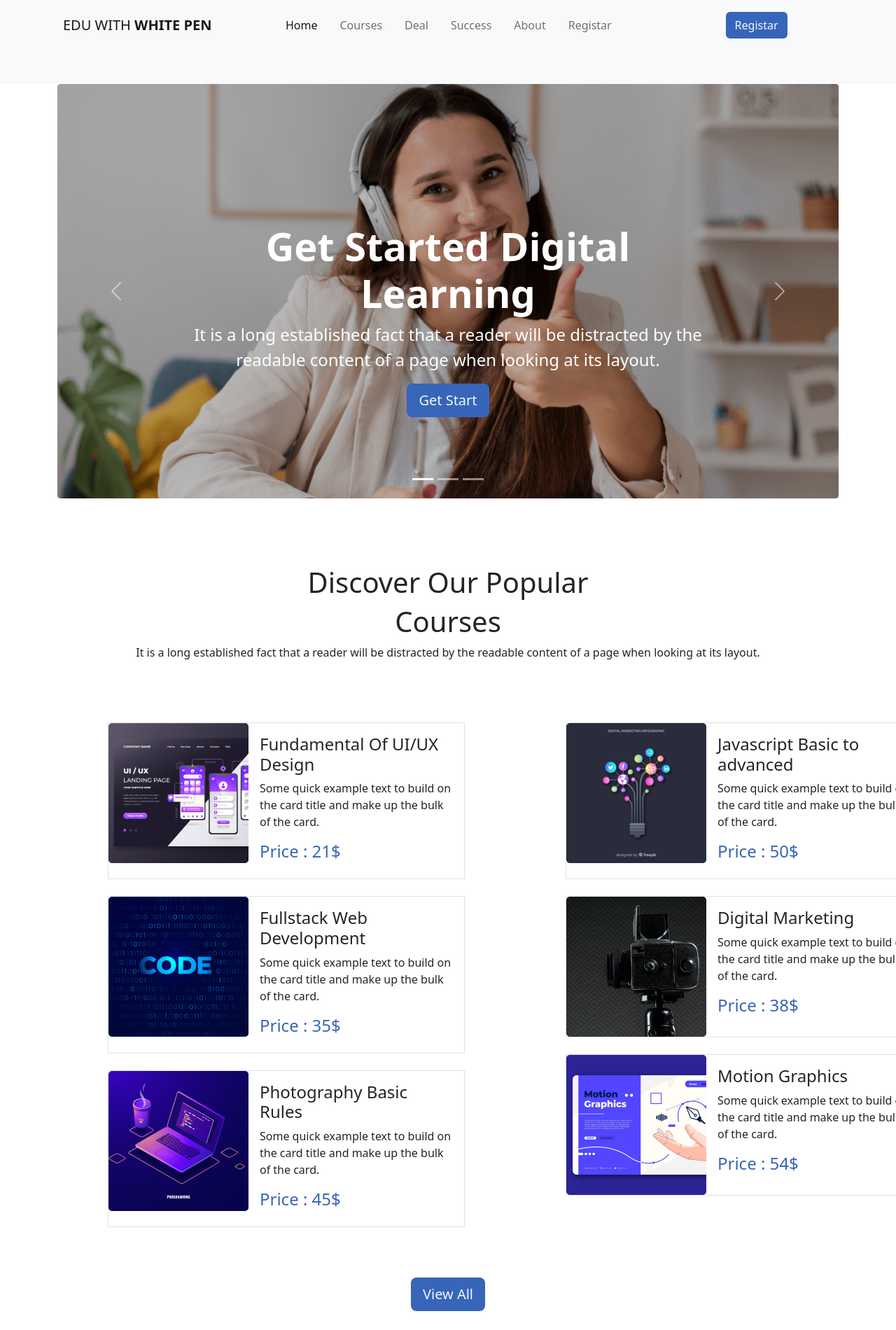
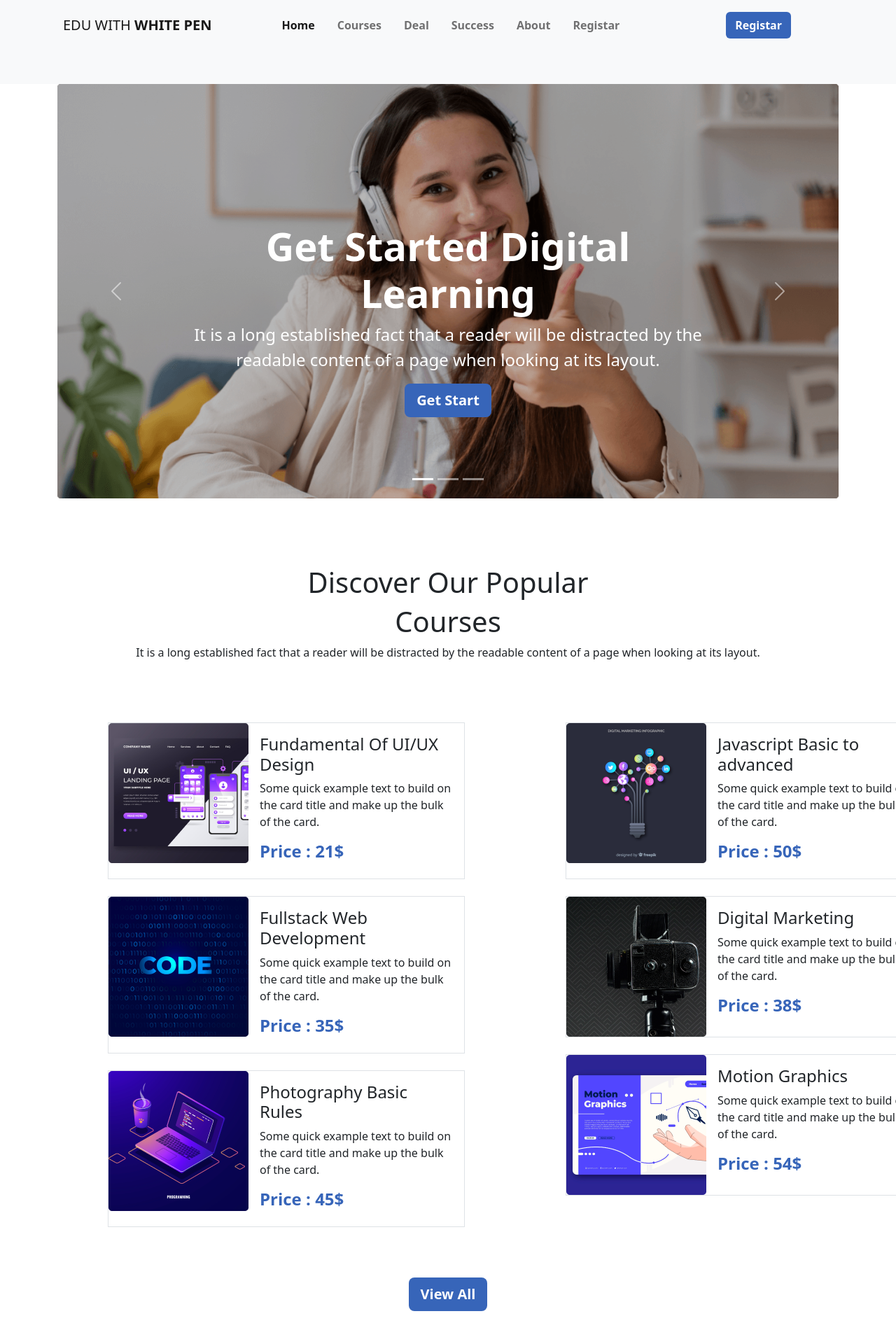
Before and after one commit to emon097/assaignment-3-white-pen-edu, a plain HTML site: page index.html in a window 1280 px wide. Shown: the top 1900 px of the page at 70% size. Drawn offline with nearby package versions, Linux system fonts and the light colour scheme.

Commit message:
button-bold

```diff
--- a/index.html
+++ b/index.html
@@ -42,29 +42,29 @@
             <ul class="navbar-nav me-auto mb-2 mb-lg-0">
               <li class="nav-item">
                 <a class="nav-link active m-2" aria-current="page" href="#"
-                  >Home</a
+                  > <b>Home</b> </a
                 >
               </li>
               <li class="nav-item">
-                <a class="nav-link m-2" href="#">Courses</a>
+                <a class="nav-link m-2" href="#"> <b>Courses</b> </a>
               </li>
               <li class="nav-item">
-                <a class="nav-link m-2" href="#">Deal</a>
+                <a class="nav-link m-2" href="#"> <b>Deal</b> </a>
               </li>
               <li class="nav-item">
-                <a class="nav-link m-2" href="#">Success</a>
+                <a class="nav-link m-2" href="#"> <b>Success</b> </a>
               </li>
               <li class="nav-item">
-                <a class="nav-link m-2" href="#">About</a>
+                <a class="nav-link m-2" href="#"> <b>About</b> </a>
               </li>
               <li class="nav-item">
-                <a class="nav-link m-2" href="#">Registar</a>
+                <a class="nav-link m-2" href="#"> <b>Registar</b> </a>
               </li>
             </ul>
           </div>
 
           <button class="btn  color bg-color text-color " type="submit">
-            Registar
+            <b>Registar</b>
           </button>
         </div>
       </div>
@@ -85,7 +85,7 @@
             <div class="carousel-caption ">
               <h5 class=" size fw-bold"  >Get Started Digital Learning</h5>
               <p class="p-size">It is a long established fact that a reader will be distracted by the readable content of a page when looking at its layout.</p>
-              <button type="button" class="btn text-color bg-color bot btn-lg">Get Start</button>
+              <button type="button" class="btn text-color bg-color bot btn-lg"><b>Get Start</b></button>
 
             </div>
           </div>
@@ -94,7 +94,7 @@
             <div class="carousel-caption ">
               <h5 class=" size fw-bold " >Get Started Digital Learning</h5>
               <p class="p-size ">It is a long established fact that a reader will be distracted by the readable content of a page when looking at its layout. </p>
-              <button type="button" class="btn bot text-color bg-color  btn-lg">Enrol Now!</button>
+              <button type="button" class="btn bot text-color bg-color  btn-lg"><b>Enrol Now!</b></button>
 
             </div>
           </div>
@@ -103,7 +103,7 @@
             <div class="carousel-caption tp ">
               <h5 class=" size fw-bold md-fs-5 ">Get Started Digital Learning</h5>
               <p class="p-size fs-md-5 " >It is a long established fact that a reader will be distracted by the readable content of a page when looking at its layout.</p>
-              <button type="button" class="btn bot text-color bg-color  ">Enroll Now Get 20% Discount</button>
+              <button type="button" class="btn bot text-color bg-color  "> <b>Enroll Now Get 20% Discount!</b> </button>
 
             </div>
 
@@ -147,7 +147,7 @@
                   Some quick example text to build on the card title and make up
                   the bulk of the card.
                 </p>
-                <h4 class="color">Price : 21$</h4>
+                <h4 class="color"><b>Price : 21$</b></h4>
               </div>
             </div>
             <div class="d-flex border m-4 justify-content-center">
@@ -160,7 +160,7 @@
                 <p>
                   Some quick example text to build on the card title and make up the bulk of the card.
                 </p>
-                <h4 class="color" >Price : 35$</h4>
+                <h4 class="color" ><b>Price : 35$</b></h4>
               </div>
             </div>
             <div class="d-flex border m-4 justify-content-center">
@@ -173,7 +173,7 @@
                 <p>
                   Some quick example text to build on the card title and make up the bulk of the card.
                 </p>
-                <h4 class="color">Price : 45$</h4>
+                <h4 class="color"><b>Price : 45$</b></h4>
               </div>
             </div>
           </div>
@@ -188,7 +188,7 @@
                 <p>
                   Some quick example text to build on the card title and make up the bulk of the card.
                 </p>
-                <h4 class="color">Price : 50$</h4>
+                <h4 class="color"> <b>Price : 50$</b> </h4>
               </div>
             </div>
             <div class="d-md-flex border m-4 justify-content-center">
@@ -201,7 +201,7 @@
                 <p>
                   Some quick example text to build on the card title and make up the bulk of the card.
                 </p>
-                <h4 class="color" >Price : 38$</h4>
+                <h4 class="color" ><b>Price : 38$</b></h4>
               </div>
             </div>
             <div class="d-md-flex border m-4 justify-content-center">
@@ -214,14 +214,14 @@
                 <p>
                   Some quick example text to build on the card title and make up the bulk of the card.
                 </p>
-                <h4 class="color" >Price : 54$</h4>
+                <h4 class="color" ><b>Price : 54$</b></h4>
               </div>
             </div>
           </div>
         </div>
 
         <div class="d-flex justify-content-center">
-          <button type="button" class="btn text-color bg-color  btn-lg">View All</button>
+          <button type="button" class="btn text-color bg-color  btn-lg"><b>View All</b></button>
         </div>
       </div>
       <!-- course-section-end -->
@@ -252,7 +252,7 @@
               <p> Rating & Review </p>
             </div>
              </div>
-             <button type="button" class="btn mt-5 text-color bg-color  btn-lg">Read More</button>
+             <button type="button" class="btn mt-5 text-color bg-color  btn-lg"><b>Read More</b></button>
 
           </div>
         </div>
@@ -268,7 +268,7 @@
 
         >
           <div class="text-white">
-            <h1>Ready to join?</h1>
+            <h1><b>Ready to join?</b></h1>
             <p>
               It is a long established fact that a reader will be distracted by
               the readable content of a page when looking at its layout.
@@ -278,7 +278,7 @@
             <div class=" p-3 ">
 
               <div class="text-center">
-                <button type="button" class="btn bg-light color bg-color" data-bs-toggle="modal" data-bs-target="#exampleModal" data-bs-whatever="@getbootstrap">Registar Now </button>
+                <button type="button" class="btn bg-light color bg-color" data-bs-toggle="modal" data-bs-target="#exampleModal" data-bs-whatever="@getbootstrap"><b>Registar Now</b> </button>
               </div>
 
               <div class="modal fade" id="exampleModal" tabindex="-1" aria-labelledby="exampleModalLabel" aria-hidden="true">
@@ -321,7 +321,7 @@
     <div class="accordion-item">
       <h2 class="accordion-header" id="flush-headingOne">
         <button class="accordion-button resize collapsed" type="button" data-bs-toggle="collapse" data-bs-target="#flush-collapseOne" aria-expanded="false" aria-controls="flush-collapseOne">
-          Difference Between Flex Box & Grid
+          <b> Difference Between Flex Box & Grid</b>
         </button>
       </h2>
       <div id="flush-collapseOne" class="accordion-collapse collapse" aria-labelledby="flush-headingOne" data-bs-parent="#accordionFlushExample">
@@ -332,7 +332,7 @@
     <div class="accordion-item">
       <h2 class="accordion-header" id="flush-headingTwo">
         <button class="accordion-button collapsed" type="button" data-bs-toggle="collapse" data-bs-target="#flush-collapseTwo" aria-expanded="false" aria-controls="flush-collapseTwo">
-          What is the Difference Between Bootstrap and Taillwind?
+         <b> What is the Difference Between Bootstrap and Taillwind?</b>
         </button>
       </h2>
       <div id="flush-collapseTwo" class="accordion-collapse collapse" aria-labelledby="flush-headingTwo" data-bs-parent="#accordionFlushExample">
@@ -345,7 +345,8 @@
     <div class="accordion-item">
       <h2 class="accordion-header" id="flush-headingThree">
         <button class="accordion-button collapsed" type="button" data-bs-toggle="collapse" data-bs-target="#flush-collapseThree" aria-expanded="false" aria-controls="flush-collapseThree">
-          What is CSS Box Model
+          <b>What is CSS Box Model</b>
+
         </button>
       </h2>
       <div id="flush-collapseThree" class="accordion-collapse collapse" aria-labelledby="flush-headingThree" data-bs-parent="#accordionFlushExample">
@@ -359,7 +360,7 @@
     <div class="accordion-item">
       <h2 class="accordion-header" id="flush-headingfour">
         <button class="accordion-button collapsed" type="button" data-bs-toggle="collapse" data-bs-target="#flush-collapsefour" aria-expanded="false" aria-controls="flush-collapsefour">
-          What is Symantic Tag
+          <b>What is Symantic Tag</b>
         </button>
       </h2>
       <div id="flush-collapsefour" class="accordion-collapse collapse" aria-labelledby="flush-headingfour" data-bs-parent="#accordionFlushExample">
@@ -377,7 +378,7 @@
     <div class="accordion-item">
       <h2 class="accordion-header" id="flush-headingfive">
         <button class="accordion-button collapsed" type="button" data-bs-toggle="collapse" data-bs-target="#flush-collapsefive" aria-expanded="false" aria-controls="flush-collapsefive">
-          What is Transition on CSS
+         <b> What is Transition on CSS</b>
         </button>
       </h2>
       <div id="flush-collapsefive" class="accordion-collapse collapse" aria-labelledby="flush-headingfive" data-bs-parent="#accordionFlushExample">
--- a/style.css
+++ b/style.css
@@ -10,14 +10,14 @@ top:30%;}
 .reg{ height: 40vh;  }
 .color {  color:rgb(55, 101, 185) ;}
 .bg-color{  background-color: rgb(55, 101, 185) ; }
-.text-color{ color: aliceblue; }
+.text-color{ color: white; }
  @media only screen and ( max-width:688px )
     {  .size { font-size: 2.4vh;  }
         .p-size{ font-size: 1.5vh; }
         .tp {  margin-bottom: 10vh; }
         .carousel-caption{top:0%;}
         .bot{ font-size: 1.4vh;  }
-       .reg{ height: 41vh ; padding: 2.5vh; }
+        .reg{ height: 41vh ; padding: 2.5vh; }
      }
     @media only screen and ( min-width:688px ) and (max-width:992px) {
     .size { font-size: 3.6vh;  }
```
